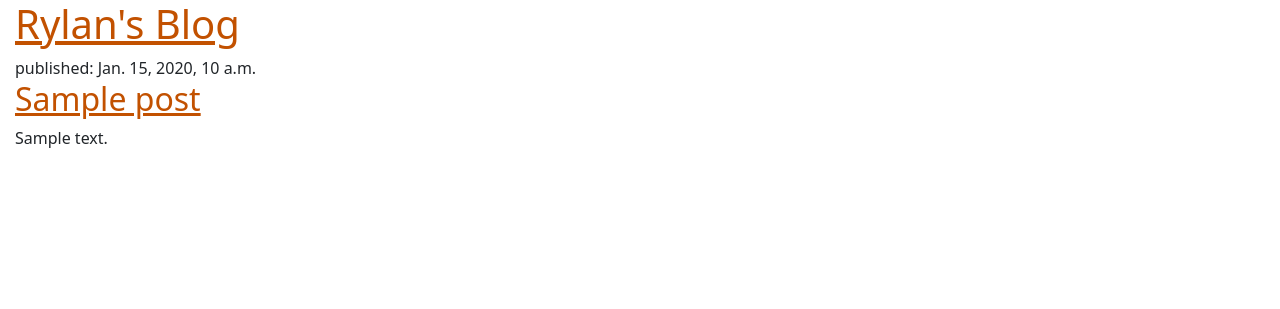
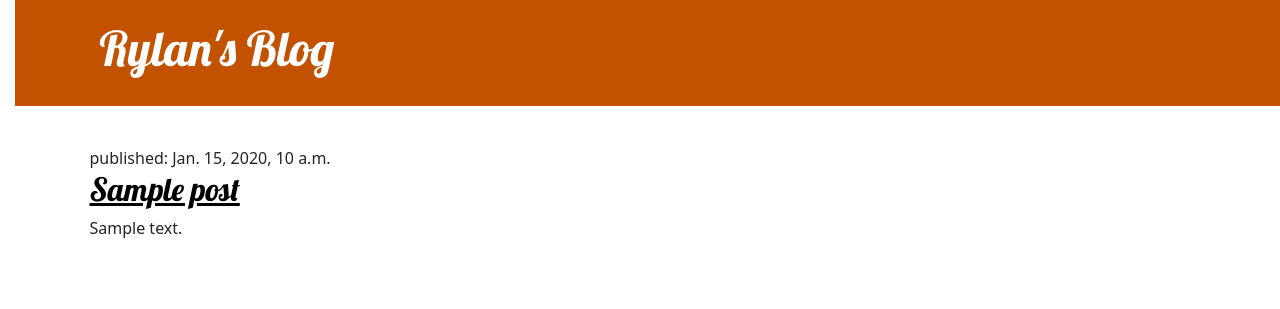
Before and after one commit to Rylan-Hensley/M05-Tutorial-Blog, a Django app: page / in a window 1280 px wide. Shown: the top 309 px of the page. Run offline with Django 4.2, Linux system fonts and the light colour scheme; tables that the repository leaves empty hold one stand-in row (values such as "Sample post").

Commit message:
major css

```diff
--- a/blog/static/css/blog.css
+++ b/blog/static/css/blog.css
@@ -1,6 +1,77 @@
 h1 a, h2 a {
     color: #C25100;
+    font-family: 'Lobster';
 }
 body {
     padding-left: 15px;
 }
+.page-header {
+    background-color: #C25100;
+    margin-top: 0;
+    margin-bottom: 40px;
+    padding: 20px 20px 20px 40px;
+}
+
+.page-header h1,
+.page-header h1 a,
+.page-header h1 a:visited,
+.page-header h1 a:active {
+    color: #ffffff;
+    font-size: 36pt;
+    text-decoration: none;
+}
+
+h1,
+h2,
+h3,
+h4 {
+    font-family: 'Lobster', cursive;
+}
+
+.date {
+    color: #828282;
+}
+
+.save {
+    float: right;
+}
+
+.post-form textarea,
+.post-form input {
+    width: 100%;
+}
+
+.top-menu,
+.top-menu:hover,
+.top-menu:visited {
+    color: #ffffff;
+    float: right;
+    font-size: 26pt;
+    margin-right: 20px;
+}
+
+.post {
+    margin-bottom: 70px;
+}
+
+.post h2 a,
+.post h2 a:visited {
+    color: #000000;
+}
+
+.post > .date,
+.post > .actions {
+    float: right;
+}
+
+.btn-secondary,
+.btn-secondary:visited {
+    color: #C25100;
+    background: none;
+    border-color: #C25100;
+}
+
+.btn-secondary:hover {
+    color: #FFFFFF;
+    background-color: #C25100;
+}
--- a/blog/templates/blog/post_list.html
+++ b/blog/templates/blog/post_list.html
@@ -4,19 +4,29 @@
     <head>
         <title>Rylan's blog</title>
         <link rel="stylesheet" href="https://cdn.jsdelivr.net/npm/bootstrap@5.1.3/dist/css/bootstrap.min.css" integrity="sha384-1BmE4kWBq78iYhFldvKuhfTAU6auU8tT94WrHftjDbrCEXSU1oBoqyl2QvZ6jIW3" crossorigin="anonymous">
+        <link rel="stylesheet" href="https://fonts.googleapis.com/css?family=Lobster&subset=latin,latin-ext">
         <link rel="stylesheet" href="{% static 'css/blog.css' %}">
     </head>
     <body>
-        <header>
+        <header class="page-header">
+            <div class="container">
                 <h1><a href="/">Rylan's Blog</a></h1>
+            </div>
         </header>
 
+        <main class="container">
+            <div class="row">
+                <div class="col">
                     {% for post in posts %}
-        <article>
+                        <article class="post">
                             <time>published: {{ post.published_date }}</time>
                             <h2><a href="">{{ post.title }}</a></h2>
                             <p>{{ post.text|linebreaksbr }}</p>
                         </article>
                     {% endfor %}
+                </div>
+            </div>
+        </main>
+
     </body>
 </html>
```
Lines whose indentation alone changed are shown as unchanged.
